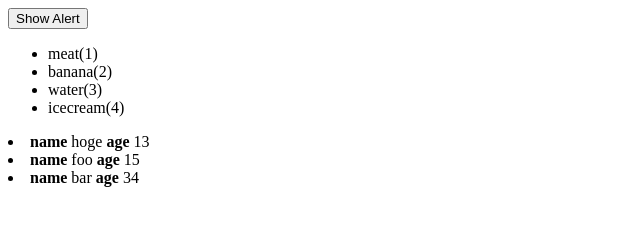
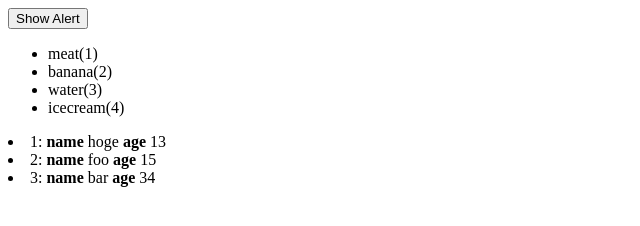
Before and after one commit to jinco13/vuetest, a plain HTML site: page lesson5.html in a window 1280 px wide. Shown: the whole page, without its empty margins (0-640 px from the left). Drawn offline with nearby package versions, Linux system fonts and the light colour scheme.

Commit message:
added index

```diff
--- a/lesson5.html
+++ b/lesson5.html
@@ -13,8 +13,8 @@
     <ul>
 
     </ul>
-    <template v-for="person in persons">
-      <li>
+    <template v-for="(person, i) in persons">
+      <li>{{ i + 1 }}:
         <span v-for="(value, key) in person">
           <label><strong>{{ key }}</strong></label>
           {{ value }}
```
